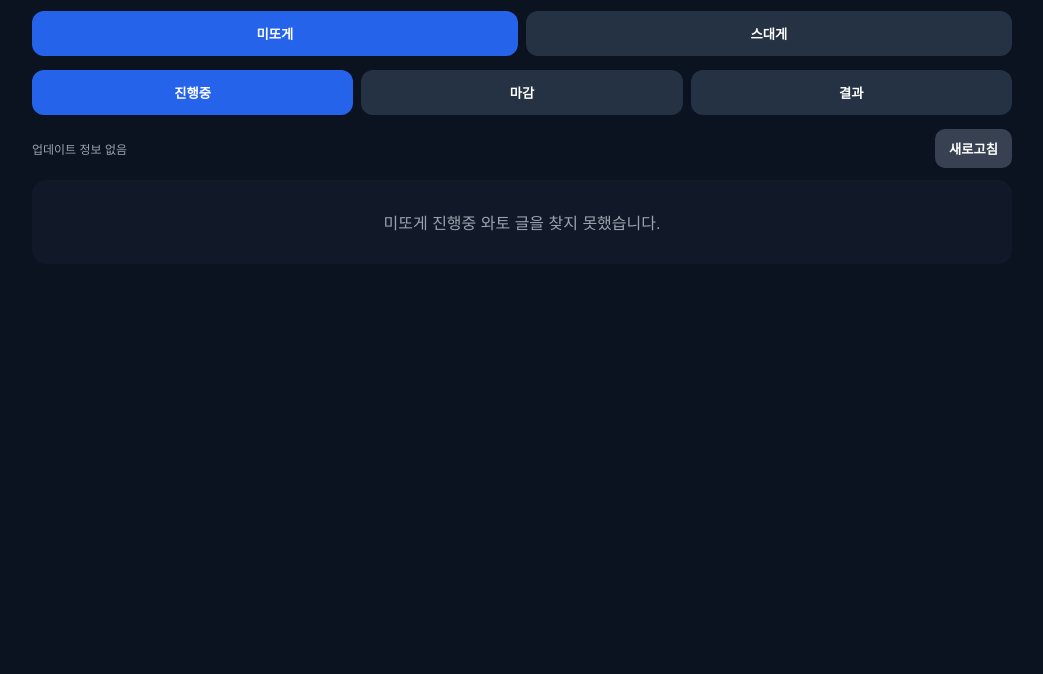
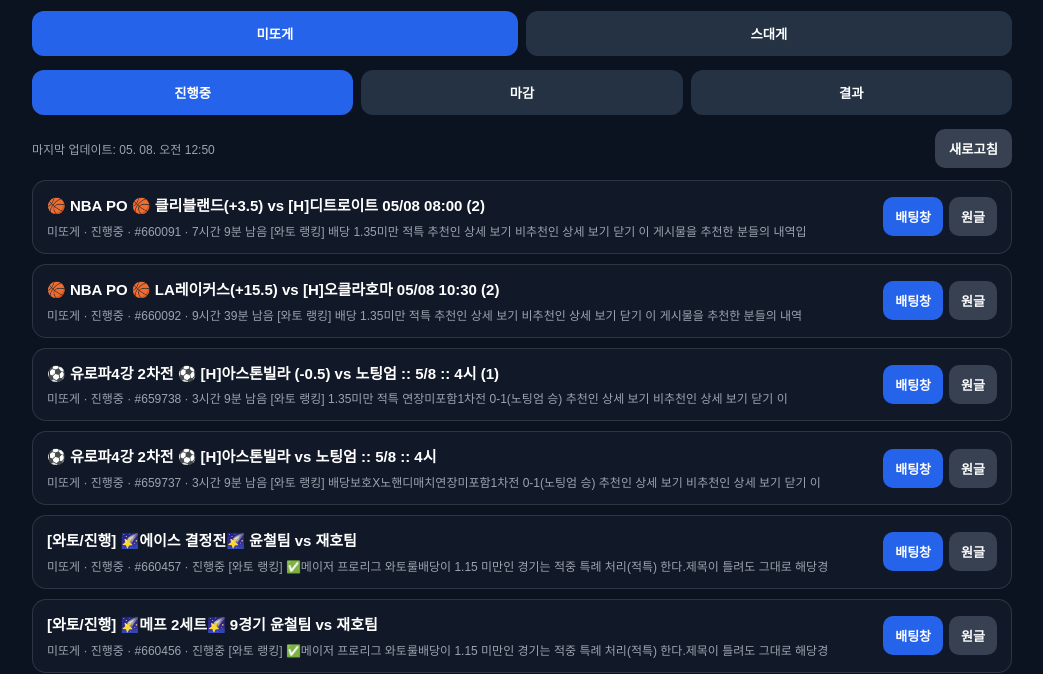
Before and after one commit to kill662477-cmyk/mitto, a website: page public/index.html in a window 1280 px wide. Shown: the part 134-808 px from the top of the page, without its empty margins (118-1161 px from the left). Drawn offline with Linux system fonts and the light colour scheme.

Commit message:
Update index.html

```diff
--- a/public/index.html
+++ b/public/index.html
@@ -109,7 +109,7 @@
       list.innerHTML = '<div class="empty">불러오는 중...</div>';
 
       try{
-        const r = await fetch(`/data/watos.json?t=${Date.now()}`);
+        const r = await fetch("./data/watos.json?t=" + Date.now());
         const data = await r.json();
 
         const items =
```
